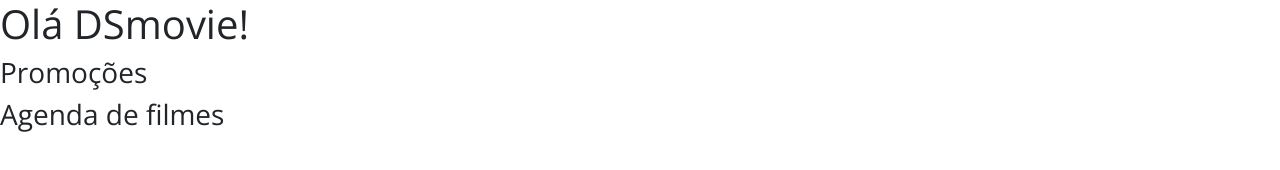
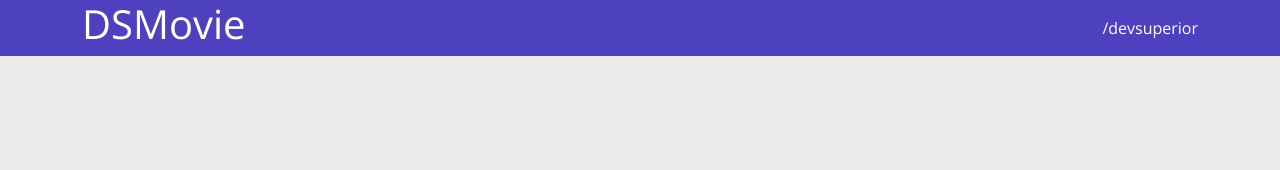
Before and after one commit to marcelaor/dsmovie, a plain HTML site: page index.html in a window 1280 px wide. Drawn offline with nearby package versions, Linux system fonts and the light colour scheme.

Commit message:
Barra superior PARTE 1

```diff
--- a/css/styles.css
+++ b/css/styles.css
@@ -1,4 +1,27 @@
 @import url('https://fonts.googleapis.com/css2? family= Open+Sans:wght@300;400;700 & display=swap');
 * {
+    box-sizing: border-box;
     font-family: 'Open Sans', sans-serif;
 }
+
+html,
+body {
+    background-color: #e8e8e8e8;
+}
+
+header {
+    background-color: #4D41C0;
+    color: #fff;
+}
+
+nav {
+    display: flex;
+    align-items: center;
+    justify-content: space-between;
+}
+
+a,
+a:hover {
+    text-decoration: none;
+    color: unset;
+}
--- a/index.html
+++ b/index.html
@@ -5,15 +5,19 @@
     <meta charset="UTF-8">
     <meta http-equiv="X-UA-Compatible" content="IE=edge">
     <meta name="viewport" content="width=device-width, initial-scale=1.0">
-    <title>DSmovie</title>
+    <title>Projeto DSmovie</title>
     <link href="https://cdn.jsdelivr.net/npm/bootstrap@5.1.3/dist/css/bootstrap.min.css" rel="stylesheet" integrity="sha384-1BmE4kWBq78iYhFldvKuhfTAU6auU8tT94WrHftjDbrCEXSU1oBoqyl2QvZ6jIW3" crossorigin="anonymous">
     <link rel="stylesheet" href="css/styles.css">
 </head>
 
 <body>
-    <h1>Olá DSmovie!</h1>
-    <h3>Promoções</h3>
-    <h3>Agenda de filmes</h3>
+    <header>
+        <nav class="container">
+            <h1>DSMovie</h1>
+            <a href="https://github.com/devsuperior">/devsuperior</a>
+        </nav>
+    </header>
+
 </body>
 
 </html>
```
